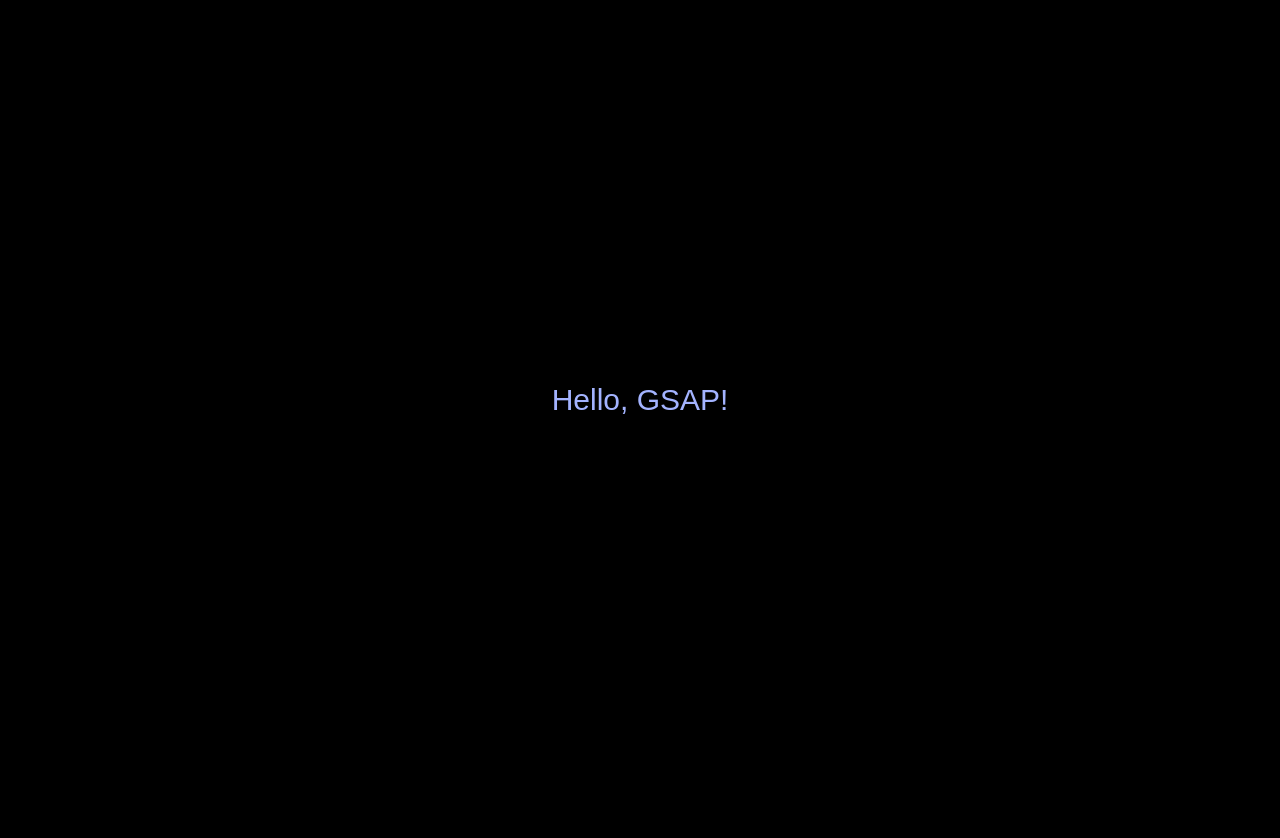
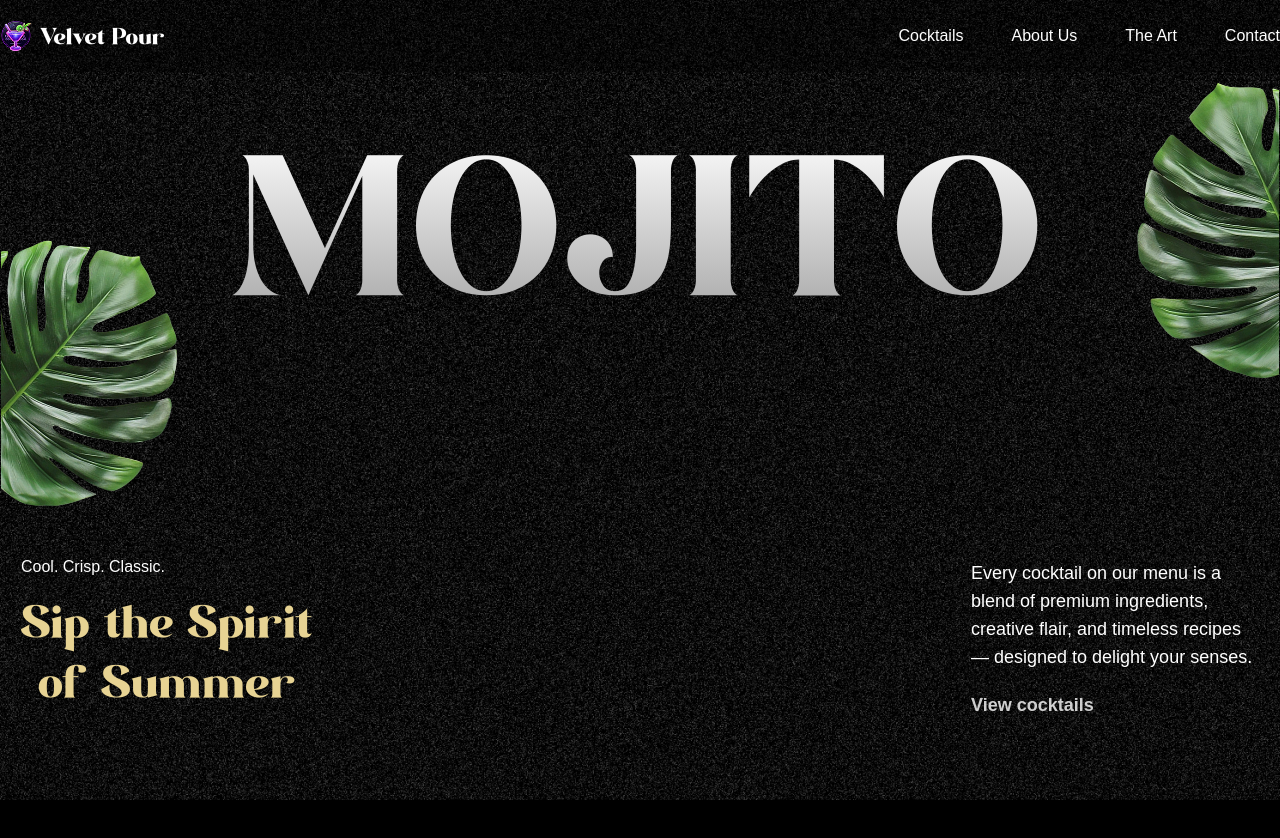
Before and after one commit to goodwebman/Beautiful-bar-menu-animations, a React (Vite) app: page / in a window 1280 px wide. Shown: the top 838 px of the page. Before the commit the page ends 800 px from the top, so only its background shows below. Built offline with nearby package versions, Linux system fonts and the light colour scheme; a web font is replaced by a local one.

Commit message:
feat: the first part of hero section

```diff
--- a/src/App.tsx
+++ b/src/App.tsx
@@ -1,12 +1,16 @@
 import gsap from 'gsap'
 import { ScrollTrigger, SplitText } from 'gsap/all'
+import Navbar from './components/Navbar'
+import Hero from './components/Hero'
 
 gsap.registerPlugin(ScrollTrigger, SplitText)
 
 const App = () => {
-	return <div className='flex-center h-screen'>
-        <h1 className='text-3xl text-indigo-300'>Hello, GSAP!</h1>
-    </div>
+	return <main>
+        <Navbar />
+        <Hero />
+        <div className='h-[500px]'></div>
+    </main>
 }
 
 export default App
--- /dev/null
+++ b/src/components/Hero.tsx
@@ -0,0 +1,80 @@
+import { useGSAP } from '@gsap/react'
+import gsap from 'gsap'
+import { SplitText } from 'gsap/all'
+
+const Hero = () => {
+	useGSAP(() => {
+		const heroSplit = new SplitText('.title', { type: 'chars, words' })
+
+		const paragraphSplit = new SplitText('.subtitle', { type: 'lines' })
+		heroSplit.chars.forEach(char => char.classList.add('text-gradient'))
+		gsap.from(heroSplit.chars, {
+			yPercent: 100,
+			duration: 1.8,
+			ease: 'expo.out',
+			stagger: 0.05,
+		})
+
+		gsap.from(paragraphSplit.lines, {
+			opacity: 0,
+			yPercent: 100,
+			duration: 1.8,
+			ease: 'expo.out',
+			stagger: 0.06,
+			delay: 1,
+		})
+
+		gsap
+			.timeline({
+				scrollTrigger: {
+					trigger: '#hero',
+					start: 'top top',
+					end: 'bottom top',
+					scrub: true,
+				},
+			})
+			.to('.right-leaf', { y: 200 }, 0)
+			.to('.left-leaf', { y: -200 }, 0)
+	}, [])
+	return (
+		<>
+			<section id='hero' className='noisy'>
+				<h1 className='title'>MOJITO</h1>
+
+				<img
+					src='/images/hero-left-leaf.png'
+					alt='left-leaf'
+					className='left-leaf'
+				/>
+
+				<img
+					src='/images/hero-right-leaf.png'
+					alt='right-leaf'
+					className='right-leaf'
+				/>
+
+				<div className='body'>
+					<div className='content'>
+						<div className='space-y-5 hidden md:block'>
+							<p>Cool. Crisp. Classic.</p>
+							<p className='subtitle'>
+								Sip the Spirit <br /> of Summer
+							</p>
+						</div>
+
+						<div className='view-cocktails'>
+							<p className='subtitle'>
+								Every cocktail on our menu is a blend of premium ingredients,
+								creative flair, and timeless recipes — designed to delight your
+								senses.
+							</p>
+							<a href='#cocktails'>View cocktails</a>
+						</div>
+					</div>
+				</div>
+			</section>
+		</>
+	)
+}
+
+export default Hero
--- /dev/null
+++ b/src/components/Navbar.tsx
@@ -0,0 +1,45 @@
+import { useGSAP } from '@gsap/react'
+import gsap from 'gsap'
+import { navLinks } from '../constants'
+
+const Navbar = () => {
+	useGSAP(() => {
+		const navTween = gsap.timeline({
+			scrollTrigger: {
+				trigger: 'nav',
+				start: 'bottom top',
+			},
+		})
+
+		navTween.fromTo(
+			'nav',
+			{ backgroundColor: 'transparent' },
+			{
+				backgroundColor: '#00000050',
+				backgroundFilter: 'blur(10px)',
+				duration: 1,
+				ease: 'power1.inOut',
+			},
+		)
+	})
+	return (
+		<nav>
+			<div>
+				<a href='#home' className='flex items-center gap-2'>
+					<img src='/images/logo.png' alt='logo' />
+					<p>Velvet Pour</p>
+				</a>
+
+				<ul>
+					{navLinks.map(link => (
+						<li key={link.id}>
+							<a href={`#${link.id}`}>{link.title}</a>
+						</li>
+					))}
+				</ul>
+			</div>
+		</nav>
+	)
+}
+
+export default Navbar
--- /dev/null
+++ b/src/constants/index.ts
@@ -0,0 +1,183 @@
+const navLinks = [
+ {
+    id: "cocktails",
+    title: "Cocktails",
+ },
+ {
+    id: "about",
+    title: "About Us",
+ },
+ {
+    id: "work",
+    title: "The Art",
+ },
+ {
+    id: "contact",
+    title: "Contact",
+ },
+];
+
+const cocktailLists = [
+ {
+    name: "Chapel Hill Shiraz",
+    country: "AU",
+    detail: "Battle",
+    price: "$10",
+ },
+ {
+    name: "Caten Malbee",
+    country: "AU",
+    detail: "Battle",
+    price: "$49",
+ },
+ {
+    name: "Rhino Pale Ale",
+    country: "CA",
+    detail: "750 ml",
+    price: "$20",
+ },
+ {
+    name: "Irish Guinness",
+    country: "IE",
+    detail: "600 ml",
+    price: "$29",
+ },
+];
+
+const mockTailLists = [
+ {
+    name: "Tropical Bloom",
+    country: "US",
+    detail: "Battle",
+    price: "$10",
+ },
+ {
+    name: "Passionfruit Mint",
+    country: "US",
+    detail: "Battle",
+    price: "$49",
+ },
+ {
+    name: "Citrus Glow",
+    country: "CA",
+    detail: "750 ml",
+    price: "$20",
+ },
+ {
+    name: "Lavender Fizz",
+    country: "IE",
+    detail: "600 ml",
+    price: "$29",
+ },
+];
+
+const profileLists = [
+ {
+    imgPath: "/images/profile1.png",
+ },
+ {
+    imgPath: "/images/profile2.png",
+ },
+ {
+    imgPath: "/images/profile3.png",
+ },
+ {
+    imgPath: "/images/profile4.png",
+ },
+];
+
+const featureLists = [
+ "Perfectly balanced blends",
+ "Garnished to perfection",
+ "Ice-cold every time",
+ "Expertly shaken & stirred",
+];
+
+const goodLists = [
+ "Handpicked ingredients",
+ "Signature techniques",
+ "Bartending artistry in action",
+ "Freshly muddled flavors",
+];
+
+const storeInfo = {
+ heading: "Where to Find Us",
+ address: "456, Raq Blvd. #404, Los Angeles, CA 90210",
+ contact: {
+    phone: "(555) 987-6543",
+    email: "hello@jsmcocktail.com",
+ },
+};
+
+const openingHours = [
+ { day: "Mon–Thu", time: "11:00am – 12am" },
+ { day: "Fri", time: "11:00am – 2am" },
+ { day: "Sat", time: "9:00am – 2am" },
+ { day: "Sun", time: "9:00am – 1am" },
+];
+
+const socials = [
+ {
+    name: "Instagram",
+    icon: "/images/insta.png",
+    url: "#",
+ },
+ {
+    name: "X (Twitter)",
+    icon: "/images/x.png",
+    url: "#",
+ },
+ {
+    name: "Facebook",
+    icon: "/images/fb.png",
+    url: "#",
+ },
+];
+
+const allCocktails = [
+ {
+    id: 1,
+    name: "Classic Mojito",
+    image: "/images/drink1.png",
+    title: "Simple Ingredients, Bold Flavor",
+    description:
+     "Made with tequila, lime juice, and orange liqueur, the Margarita is easy to make and full of character. Add a salted rim for the perfect drink on summer nights.",
+ },
+ {
+    id: 2,
+    name: "Raspberry Mojito",
+    image: "/images/drink2.png",
+    title: "A Zesty Classic That Never Fails",
+    description:
+     "The Margarita is a classic that balances tangy lime, smooth tequila, and a touch of sweetness. Shaken, frozen, or on the rocks—it’s always crisp & refreshing.",
+ },
+ {
+    id: 3,
+    name: "Violet Breeze",
+    image: "/images/drink3.png",
+    title: "Simple Ingredients, Bold Flavor",
+    description:
+     "Made with tequila, lime juice, and orange liqueur, the Margarita is easy to make and full of character. Add a salted rim for the perfect drink on summer nights.",
+ },
+ {
+    id: 4,
+    name: "Curacao Mojito",
+    image: "/images/drink4.png",
+    title: "Crafted With Care, Poured With Love",
+    description:
+     "Each cocktail is made with fresh ingredients and a passion for perfecting every pour, whether you're celebrating or simply relaxing.",
+ },
+];
+
+export {
+ navLinks,
+ cocktailLists,
+ mockTailLists,
+ profileLists,
+ featureLists,
+ goodLists,
+ openingHours,
+ storeInfo,
+ socials,
+ allCocktails,
+};
```
